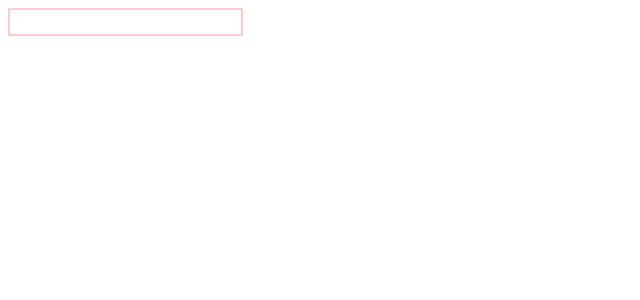
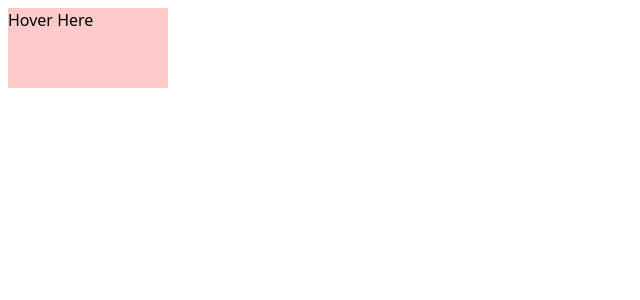
Before and after one commit to soAcademy/workshop-state-and-event, a React (Create React App) app: page / in a window 1280 px wide. Shown: the top 300 px of the page, without its empty margins (0-640 px from the left). Built offline with nearby package versions, Linux system fonts and the light colour scheme.

Commit message:
feat:onMouseOver event5

```diff
--- a/src/App.js
+++ b/src/App.js
@@ -2,7 +2,7 @@ import Event1 from "./Events/Event1";
 import Event2 from "./Events/Event2";
 import Event3 from "./Events/Event3";
 import Event4 from "./Events/Event4";
-// import Event5 from "./EventsAnswer/Event5";
+import Event5 from "./Events/Event5";
 // import Event6 from "./EventsAnswer/Event6";
 // import Event7 from "./EventsAnswer/Event7";
 // import Event8 from "./EventsAnswer/Event8";
@@ -33,8 +33,8 @@ const App = () => {
       {/* <Event1 /> */}
       {/* <Event2 /> */}
       {/* <Event3 /> */}
-      <Event4 />
-      {/* <Event5 /> */}
+      {/* <Event4 /> */}
+      <Event5 />
       {/* <Event6 /> */}
       {/* <Event7 /> */}
       {/* <Event8 /> */}
--- /dev/null
+++ b/src/Events/Event5.js
@@ -0,0 +1,13 @@
+import React from "react";
+
+const Event5 = () => {
+  const output = () => console.log("HelloWorld!");
+
+  return (
+    <div className="m-2 bg-red-200 w-40 h-20" onMouseOver={output}>
+      Hover Here
+    </div>
+  );
+};
+
+export default Event5;
```
